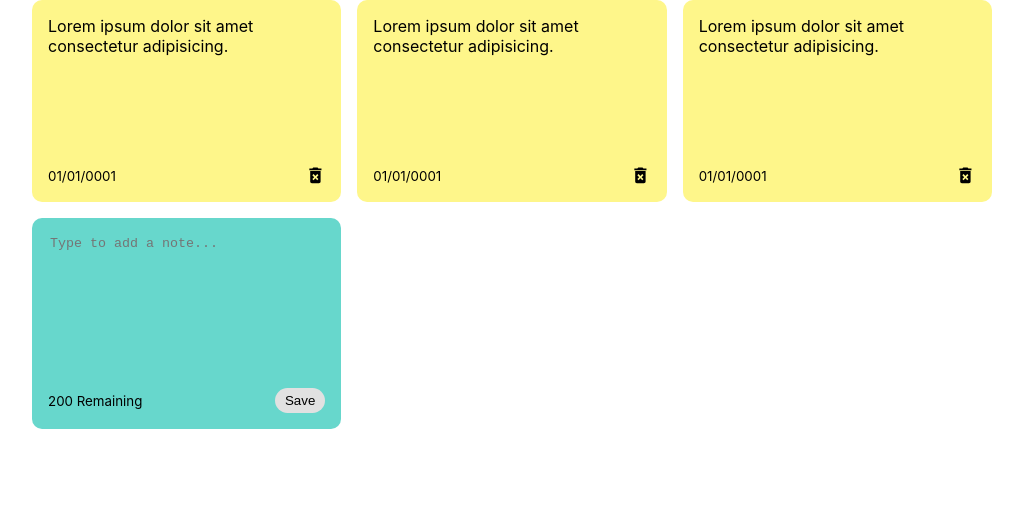
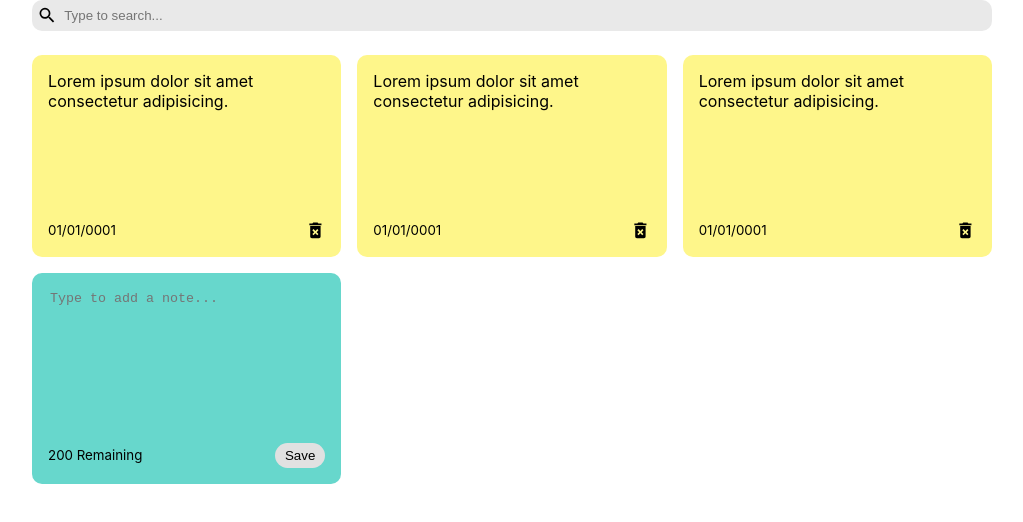
Before and after one commit to labCap/notes, a React (Create React App) app: page / in a window 1280 px wide. Shown: the top 522 px of the page, without its empty margins (128-1151 px from the left). Built offline with nearby package versions, Linux system fonts and the light colour scheme.

Commit message:
added component Search to App

```diff
--- a/src/App.js
+++ b/src/App.js
@@ -1,6 +1,7 @@
 import { useState } from "react";
 import { nanoid } from "nanoid";
 import { NoteList } from "./components/NoteList";
+import { Search } from "./components/Search";
 
 function App() {
   const [notes, setNotes] = useState([
@@ -39,6 +40,7 @@ function App() {
 
   return (
     <div className="container">
+      <Search />
       <NoteList
         notes={notes}
         handleAddNote={addNote}
```
